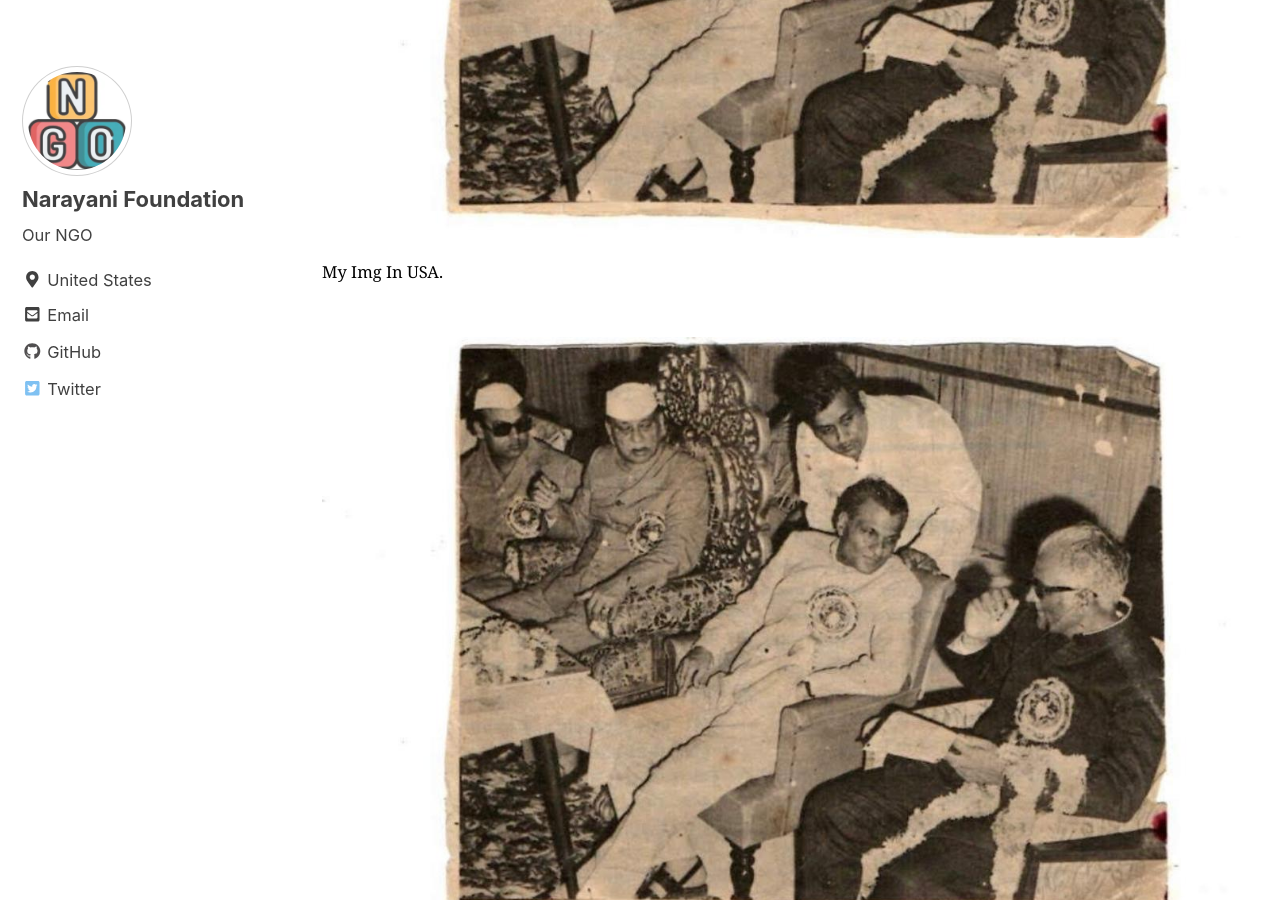
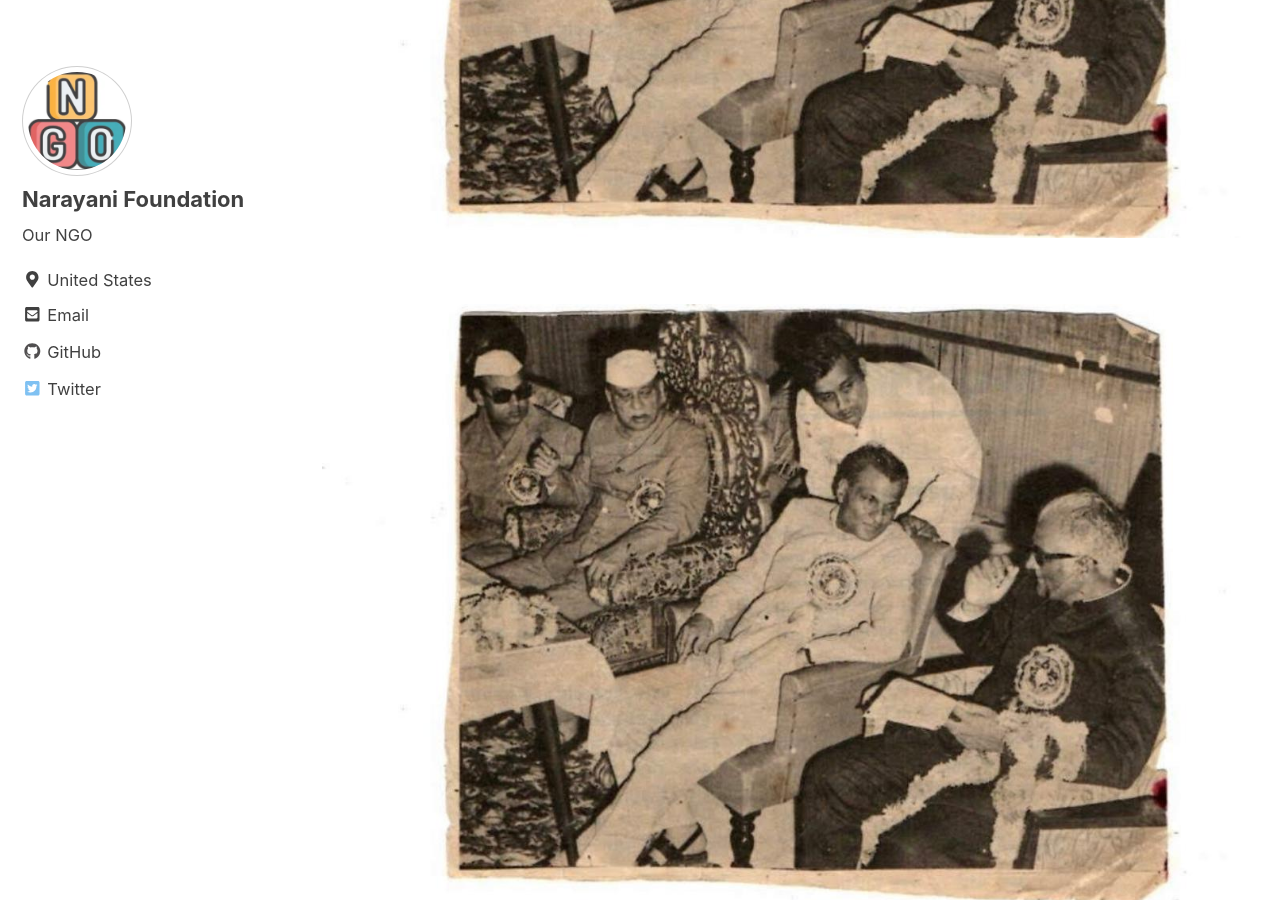
Before and after one commit to hajm0la/media, a Jekyll site: the page built from _posts/2022-03-21-media.md, in a window 1280 px wide and 900 px high, scrolled down 759 px. Built offline with Jekyll 4.4.1, drawn with Linux system fonts in a browser that asks for light colours; cached includes are drawn as plain includes; nearby versions of some CDN libraries.

Commit message:
Update 2022-03-21-media.md

```diff
--- a/_posts/2022-03-21-media.md
+++ b/_posts/2022-03-21-media.md
@@ -9,7 +9,6 @@ My first trip was an incredible experience that I will never forget. I traveled
 
 <figure>
    <img src="https://github.com/hajm0la/media/blob/main/assets/img1111.jpg" alt="Img taken in USA">
-    <figcaption>My Img In USA.</figcaption>
 </figure>
 
 
```
